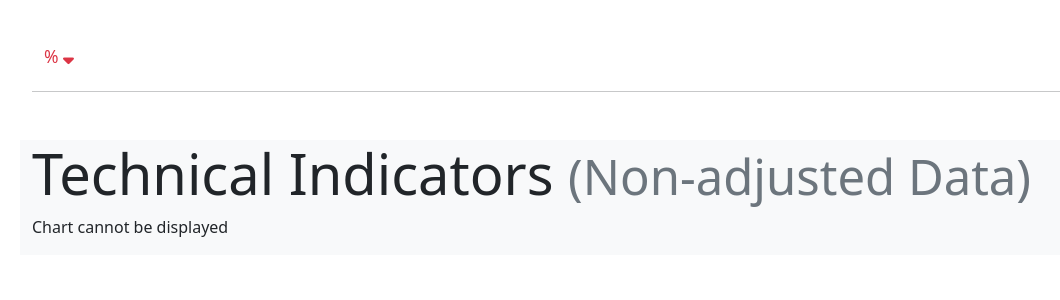
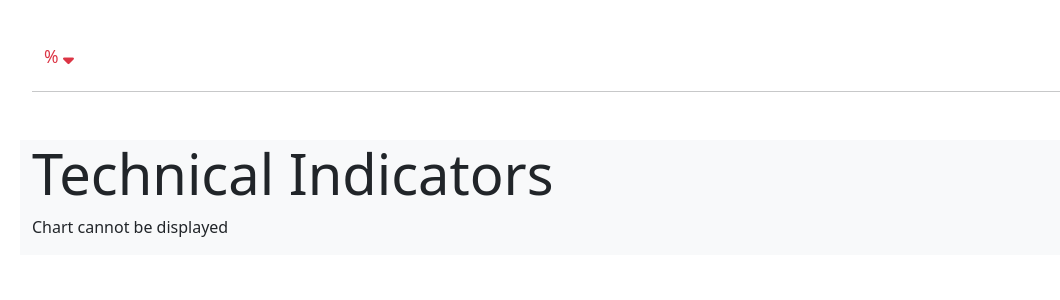
Before and after one commit to JBakes98/MachineStock, a Django app: template stockprediction/templates/stockprediction/stock_detail.html in a window 1280 px wide. Shown: the part 56-356 px from the top of the page, without its empty margins (50-1110 px from the left). Run offline with Django 3.2, Linux system fonts and the light colour scheme; the template is opened without the code that fills it, so the values that code supplies are empty; some libraries are stand-ins or nearby versions.

Commit message:
Corrected refresh logic on stock detail view

```diff
--- a/stockprediction/templates/stockprediction/stock_detail.html
+++ b/stockprediction/templates/stockprediction/stock_detail.html
@@ -16,6 +16,7 @@
             </span>
             {% endif %}
             </h1>
+
             {% if refresh %}
             <a class="btn btn-primary btn-lg" href="{% url 'collect-stock-data-endpoint' stock.ticker %}">Refresh Stock data</a>
             {% endif %}
@@ -25,7 +26,7 @@
     <hr>
 
     <div class="row mt-5 bg-light">
-        <h4 class="display-4">Technical Indicators <small class="text-muted">(Non-adjusted Data)</small></h4>
+        <h4 class="display-4">Technical Indicators</h4>
         {% if ti_chart %}
         {{ ti_chart|safe }}
         {% else %}
--- a/stockprediction/views/stock_detail.py
+++ b/stockprediction/views/stock_detail.py
@@ -23,7 +23,7 @@ class StockDetail(DetailView):
         context = super(StockDetail, self).get_context_data(**kwargs)
         latest_weekday = date_utils.prev_weekday(datetime.date.today())
         context['stock_data'] = self.object.latest_data
-        context['refresh'] = context['stock_data'].date.date() == latest_weekday
+        context['refresh'] = context['stock_data'].date.date() != latest_weekday
         context['ti_chart'] = self.object.plot_technical_indicators()
 
         return context
```
